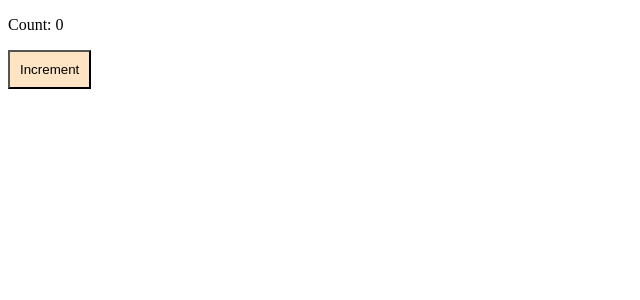
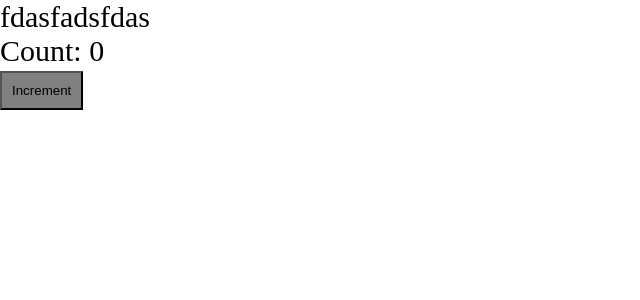
Before and after one commit to PeIIIaJIkuH/blog, a React app: page / in a window 1280 px wide. Shown: the top 300 px of the page, without its empty margins (0-640 px from the left). Built offline with nearby package versions, Linux system fonts and the light colour scheme.

Commit message:
5. Setting up CSS Modules

```diff
--- a/package.json
+++ b/package.json
@@ -20,6 +20,7 @@
 		"@types/webpack-dev-server": "^4.7.2",
 		"css-loader": "^6.6.0",
 		"html-webpack-plugin": "^5.5.0",
+		"mini-css-extract-plugin": "^2.5.3",
 		"sass": "^1.49.9",
 		"sass-loader": "^12.6.0",
 		"style-loader": "^3.3.1",
--- /dev/null
+++ b/src/App.tsx
@@ -0,0 +1,11 @@
+import {Counter} from './components/Counter'
+import './index.scss'
+
+export const App = () => {
+	return (
+		<div className='app'>
+			fdasfadsfdas
+			<Counter/>
+		</div>
+	)
+}
--- /dev/null
+++ b/src/components/Counter.module.scss
@@ -0,0 +1,4 @@
+.button {
+  padding: 10px;
+  background-color: gray;
+}
--- a/src/components/Counter.scss
+++ /dev/null
@@ -1,4 +0,0 @@
-button {
-	padding: 10px;
-	background-color: bisque;
-}
--- a/src/components/Counter.tsx
+++ b/src/components/Counter.tsx
@@ -1,6 +1,6 @@
 import {useState} from 'react'
 
-import './Counter.scss'
+import s from './Counter.module.scss'
 
 export const Counter = () => {
 	const [count, setCount] = useState(0)
@@ -12,7 +12,7 @@
 	return (
 		<div>
 			<p>Count: {count}</p>
-			<button onClick={increment}>Increment</button>
+			<button className={s.button} onClick={increment}>Increment</button>
 		</div>
 	)
 }
--- /dev/null
+++ b/src/global.d.ts
@@ -0,0 +1,2 @@
+declare module '*.module.css'
+declare module '*.module.scss'
--- /dev/null
+++ b/src/index.scss
@@ -0,0 +1,9 @@
+* {
+  margin: 0;
+  padding: 0;
+  box-sizing: border-box;
+}
+
+.app {
+  font-size: 30px;
+}
--- a/src/index.tsx
+++ b/src/index.tsx
@@ -1,9 +1,7 @@
 import {render} from 'react-dom'
-import {Counter} from './components/Counter'
+import {App} from './App'
 
 render(
-	<div>
-		<Counter/>
-	</div>,
+	<App/>,
 	document.getElementById('root'),
 )
```
Also changed, not shown: 5 other files (tests, documents, lock files or other folders).
